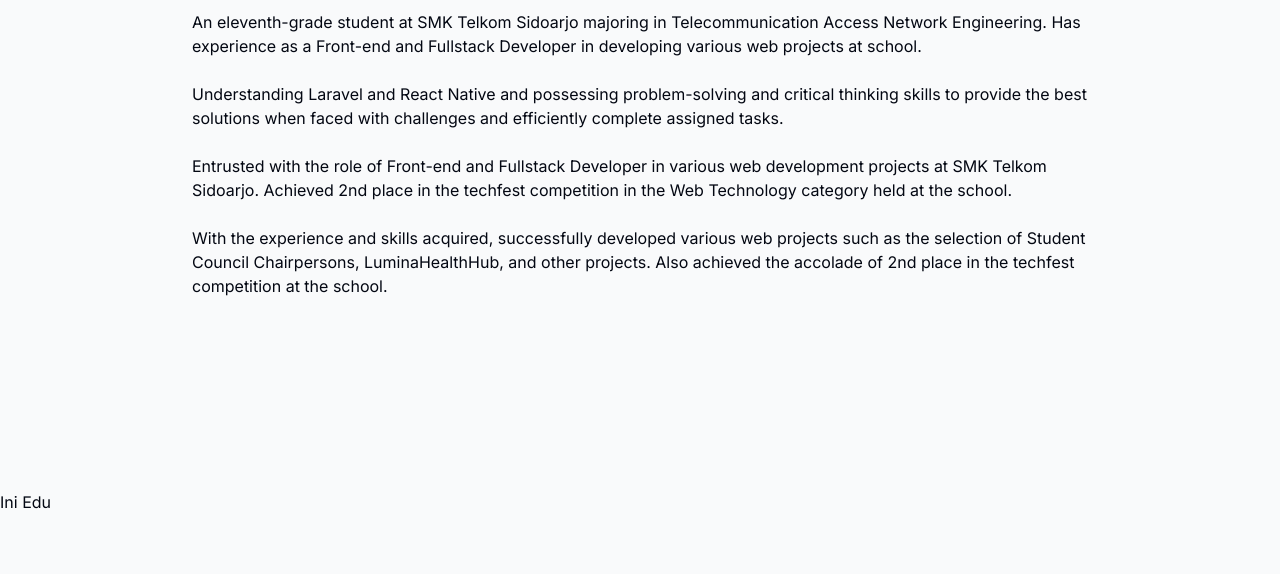
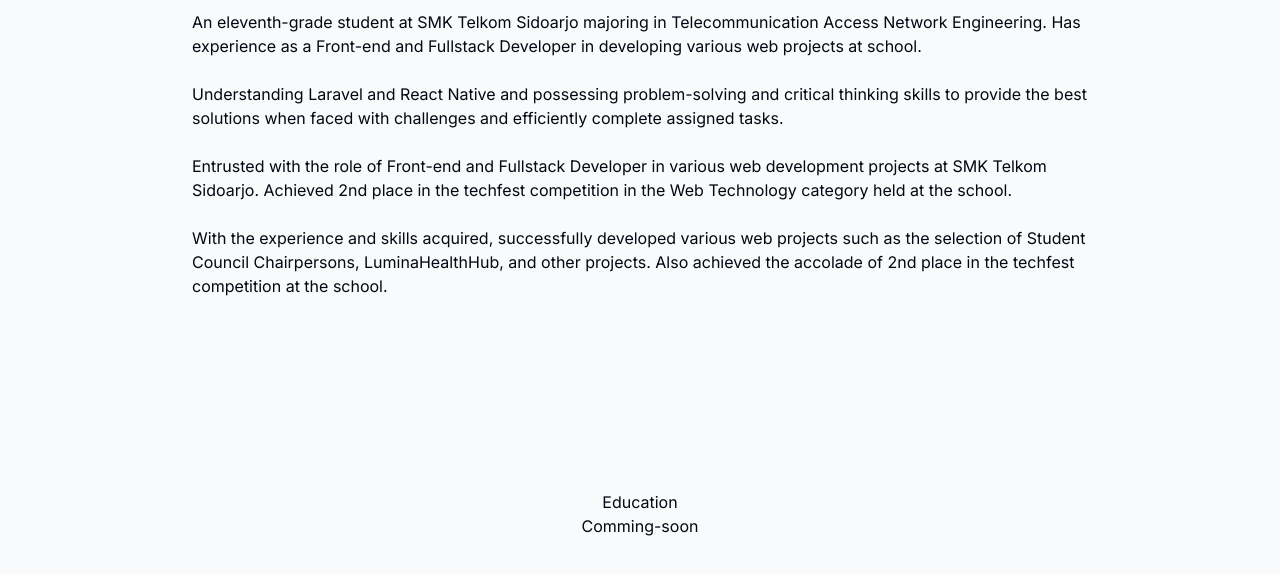
Before and after one commit to masyhudiaffandi/portofolio-next-js, a Next.js app: page / in a window 1280 px wide. Shown: the part 1050-1624 px from the top of the page. Built offline with nearby package versions, Linux system fonts and the light colour scheme.

Commit message:
coming soon

```diff
--- a/app/components/edu.tsx
+++ b/app/components/edu.tsx
@@ -3,8 +3,13 @@
 const Edu = () => {
     return(
         <section id="Edu">
-            <div className="pt-[24vh]">
-                <h1>Ini Edu</h1>
+            <div className="pt-[24vh] justify-center text-center">
+                <div className="title">
+                    <h1>Education</h1>
+                </div>
+                <div className="isi h-full flex justify-center items-center">
+                    <h1>Comming-soon</h1>
+                </div>
             </div>
         </section>
     )
```
